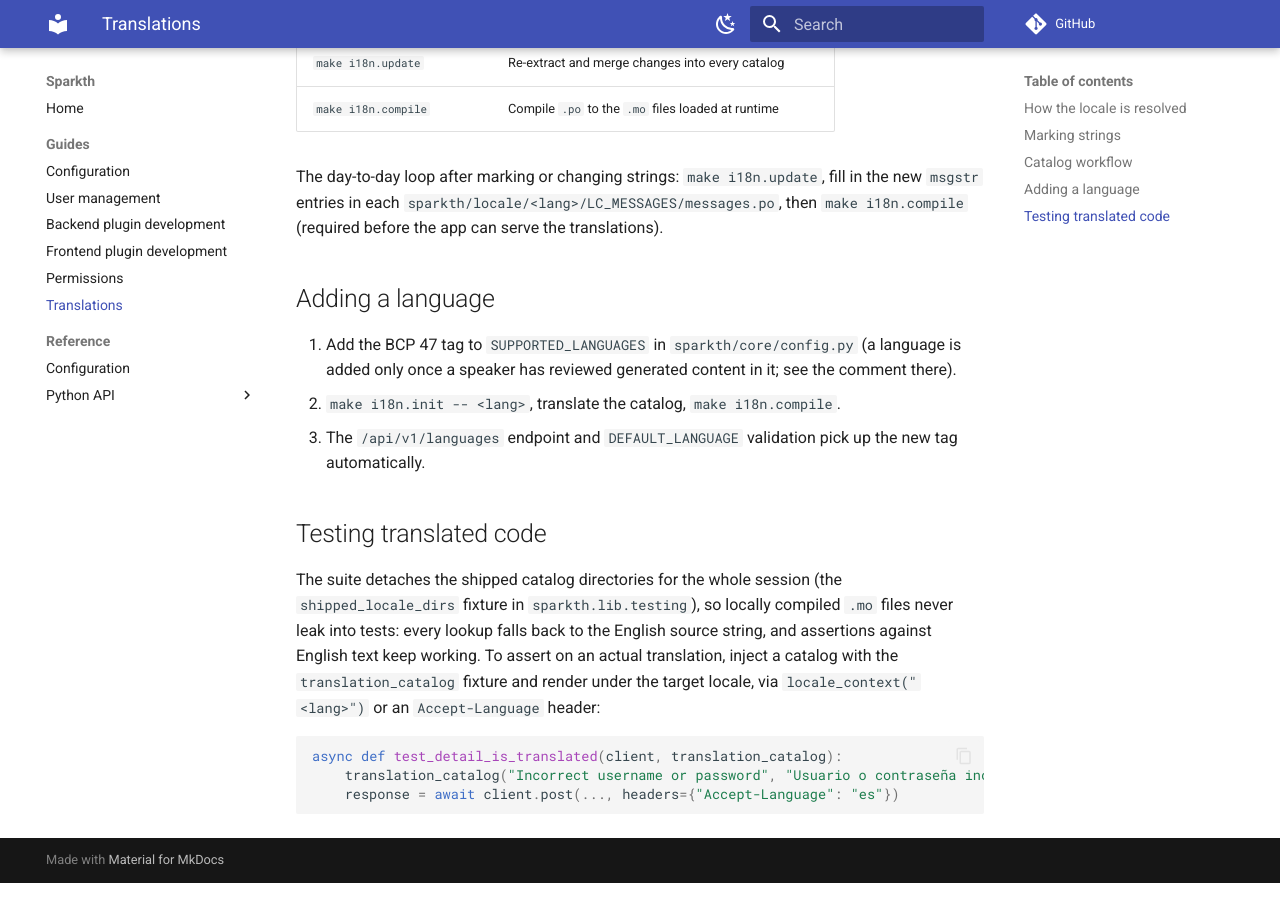
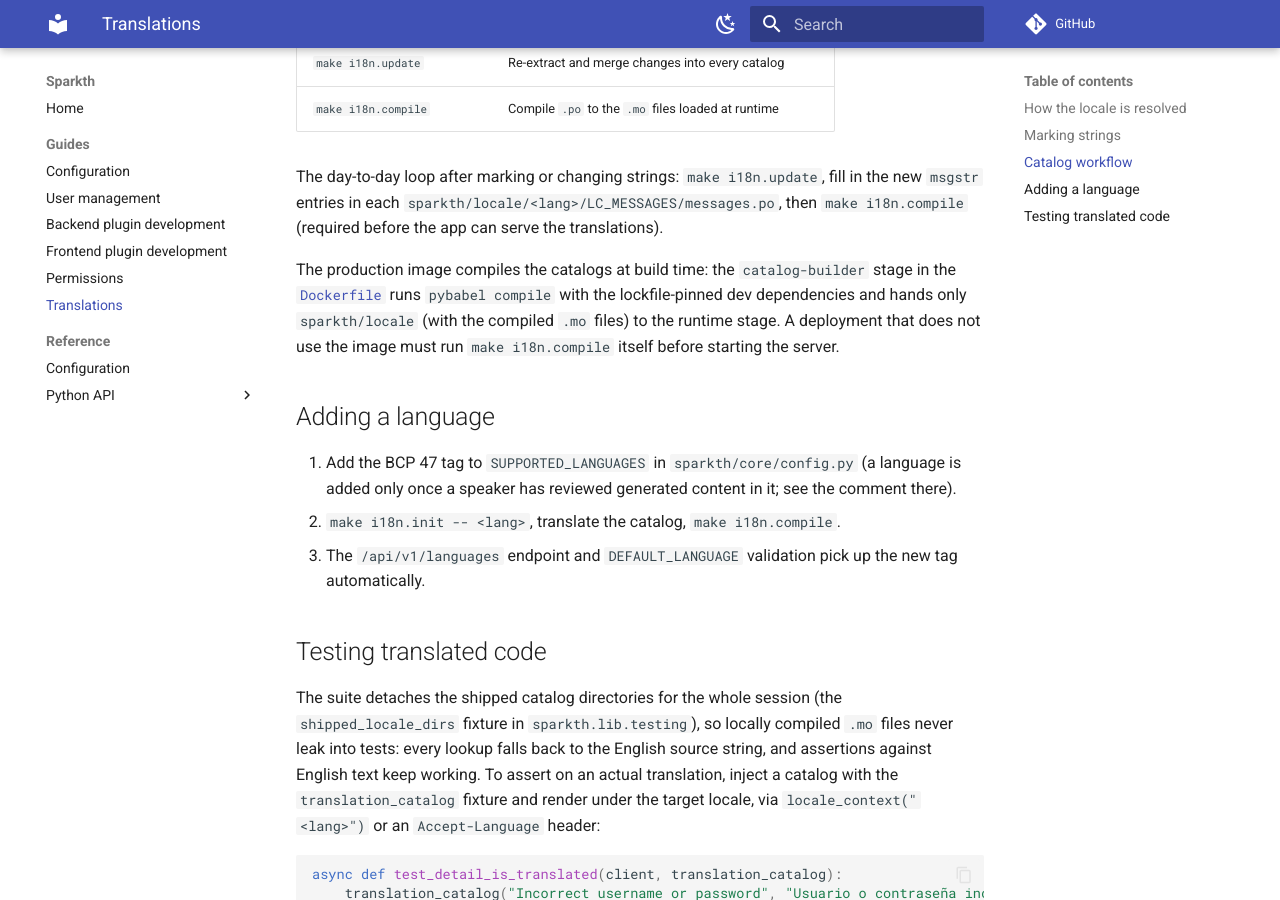
Before and after one commit to edly-io/sparkth, an MkDocs documentation site: the page built from docs/guides/translations.md, in a window 1280 px wide and 900 px high, scrolled down 2052 px. Built offline with MkDocs 1.6.1 and Material for MkDocs 9.7.7, drawn with Linux system fonts in a browser that asks for light colours; comment, search, counter and statistics services are not loaded.

Commit message:
build(docker): compile translation catalogs into the runtime image (#606)
The runtime loads compiled .mo files, which are git-ignored build artifacts;
without this the published image served English only. pybabel is a dev-group
dependency that must not enter the runtime image, so a throwaway catalog
stage compiles with the lockfile-pinned dev environment and the runtime stage
copies only sparkth/locale.

Co-authored-by: Claude Fable 5 <noreply@anthropic.com>

```diff
--- a/docs/guides/translations.md
+++ b/docs/guides/translations.md
@@ -104,6 +104,12 @@ The day-to-day loop after marking or changing strings: `make i18n.update`,
 fill in the new `msgstr` entries in each `sparkth/locale/<lang>/LC_MESSAGES/messages.po`,
 then `make i18n.compile` (required before the app can serve the translations).
 
+The production image compiles the catalogs at build time: the `catalog-builder`
+stage in the [`Dockerfile`](../../Dockerfile) runs `pybabel compile` with the
+lockfile-pinned dev dependencies and hands only `sparkth/locale` (with the
+compiled `.mo` files) to the runtime stage. A deployment that does not use the
+image must run `make i18n.compile` itself before starting the server.
+
 ## Adding a language
 
 1. Add the BCP 47 tag to `SUPPORTED_LANGUAGES` in `sparkth/core/config.py`
```
Also changed, not shown: 1 other file.
